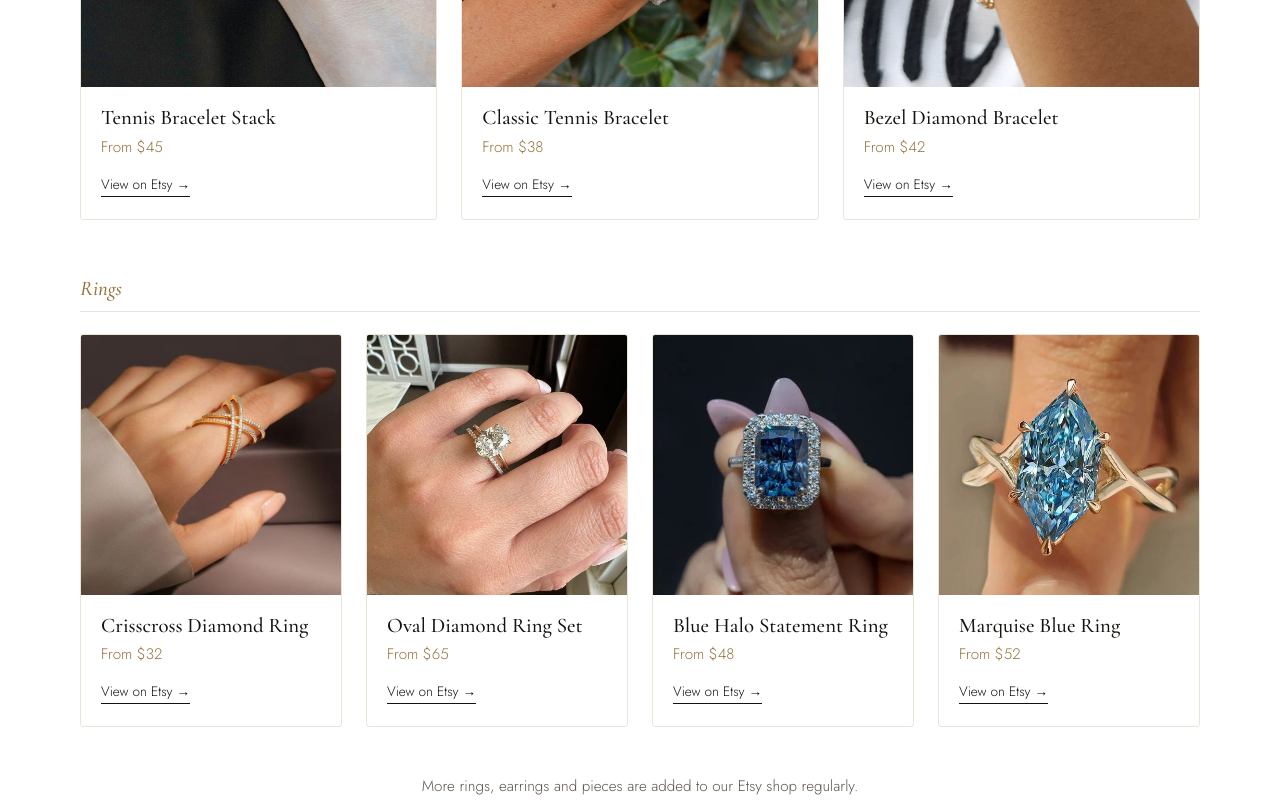
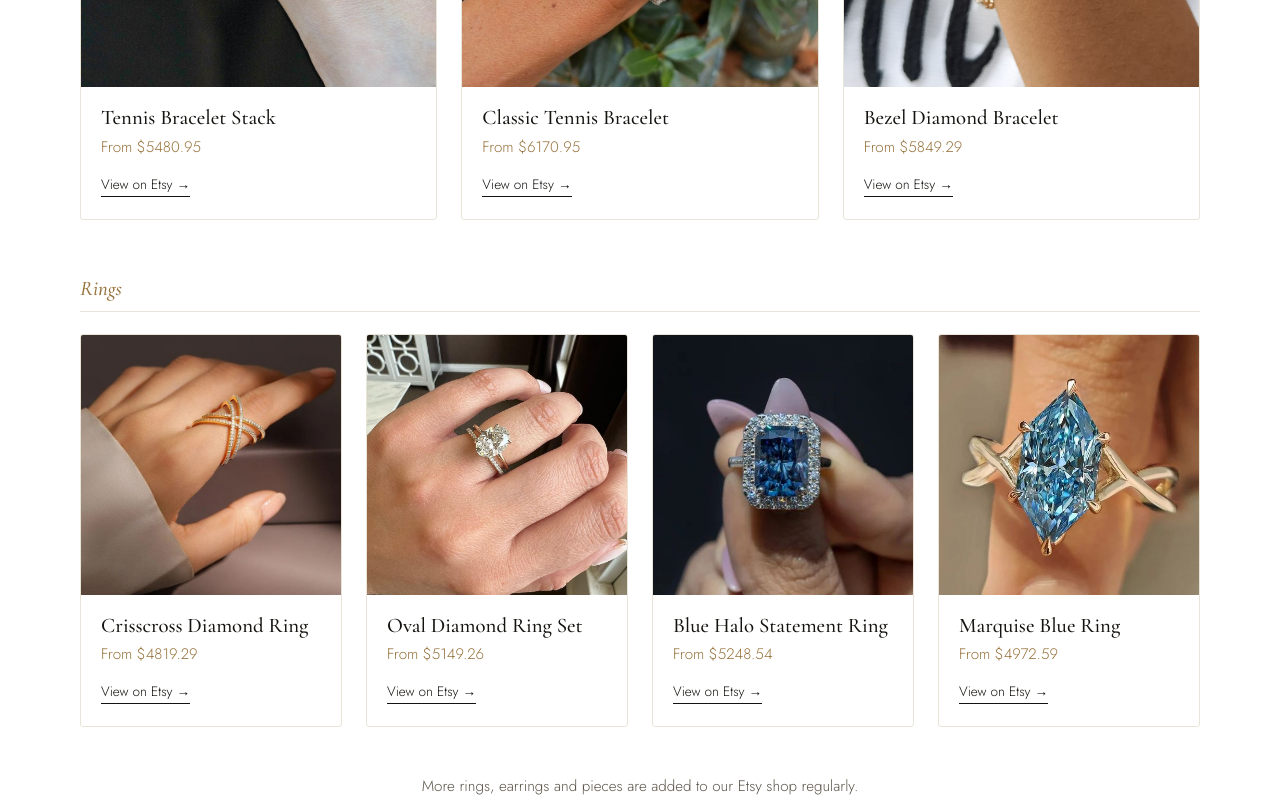
Before and after one commit to Digitalworldspace/Style-Of-Life, a plain HTML site: page index.html in a window 1280 px wide. Shown: the part 2100-2912 px from the top of the page. Drawn offline with nearby package versions, Linux system fonts and the light colour scheme.

Commit message:
Update index.html

```diff
--- a/index.html
+++ b/index.html
@@ -114,7 +114,7 @@
       </div>
       <div class="card-body">
         <h3>Diamond Tennis Necklace</h3>
-        <div class="price">From $58</div>
+        <div class="price">From $6782.49</div>
         <a class="card-link" href="https://styleoflifein.etsy.com" target="_blank" rel="noopener">View on Etsy →</a>
       </div>
     </div>
@@ -128,7 +128,7 @@
       </div>
       <div class="card-body">
         <h3>Tennis Bracelet Stack</h3>
-        <div class="price">From $45</div>
+        <div class="price">From $5480.95</div>
         <a class="card-link" href="https://styleoflifein.etsy.com" target="_blank" rel="noopener">View on Etsy →</a>
       </div>
     </div>
@@ -138,7 +138,7 @@
       </div>
       <div class="card-body">
         <h3>Classic Tennis Bracelet</h3>
-        <div class="price">From $38</div>
+        <div class="price">From $6170.95</div>
         <a class="card-link" href="https://styleoflifein.etsy.com" target="_blank" rel="noopener">View on Etsy →</a>
       </div>
     </div>
@@ -148,7 +148,7 @@
       </div>
       <div class="card-body">
         <h3>Bezel Diamond Bracelet</h3>
-        <div class="price">From $42</div>
+        <div class="price">From $5849.29</div>
         <a class="card-link" href="https://styleoflifein.etsy.com" target="_blank" rel="noopener">View on Etsy →</a>
       </div>
     </div>
@@ -162,7 +162,7 @@
       </div>
       <div class="card-body">
         <h3>Crisscross Diamond Ring</h3>
-        <div class="price">From $32</div>
+        <div class="price">From $4819.29</div>
         <a class="card-link" href="https://styleoflifein.etsy.com" target="_blank" rel="noopener">View on Etsy →</a>
       </div>
     </div>
@@ -172,7 +172,7 @@
       </div>
       <div class="card-body">
         <h3>Oval Diamond Ring Set</h3>
-        <div class="price">From $65</div>
+        <div class="price">From $5149.26</div>
         <a class="card-link" href="https://styleoflifein.etsy.com" target="_blank" rel="noopener">View on Etsy →</a>
       </div>
     </div>
@@ -182,7 +182,7 @@
       </div>
       <div class="card-body">
         <h3>Blue Halo Statement Ring</h3>
-        <div class="price">From $48</div>
+        <div class="price">From $5248.54</div>
         <a class="card-link" href="https://styleoflifein.etsy.com" target="_blank" rel="noopener">View on Etsy →</a>
       </div>
     </div>
@@ -192,7 +192,7 @@
       </div>
       <div class="card-body">
         <h3>Marquise Blue Ring</h3>
-        <div class="price">From $52</div>
+        <div class="price">From $4972.59</div>
         <a class="card-link" href="https://styleoflifein.etsy.com" target="_blank" rel="noopener">View on Etsy →</a>
       </div>
     </div>
```
